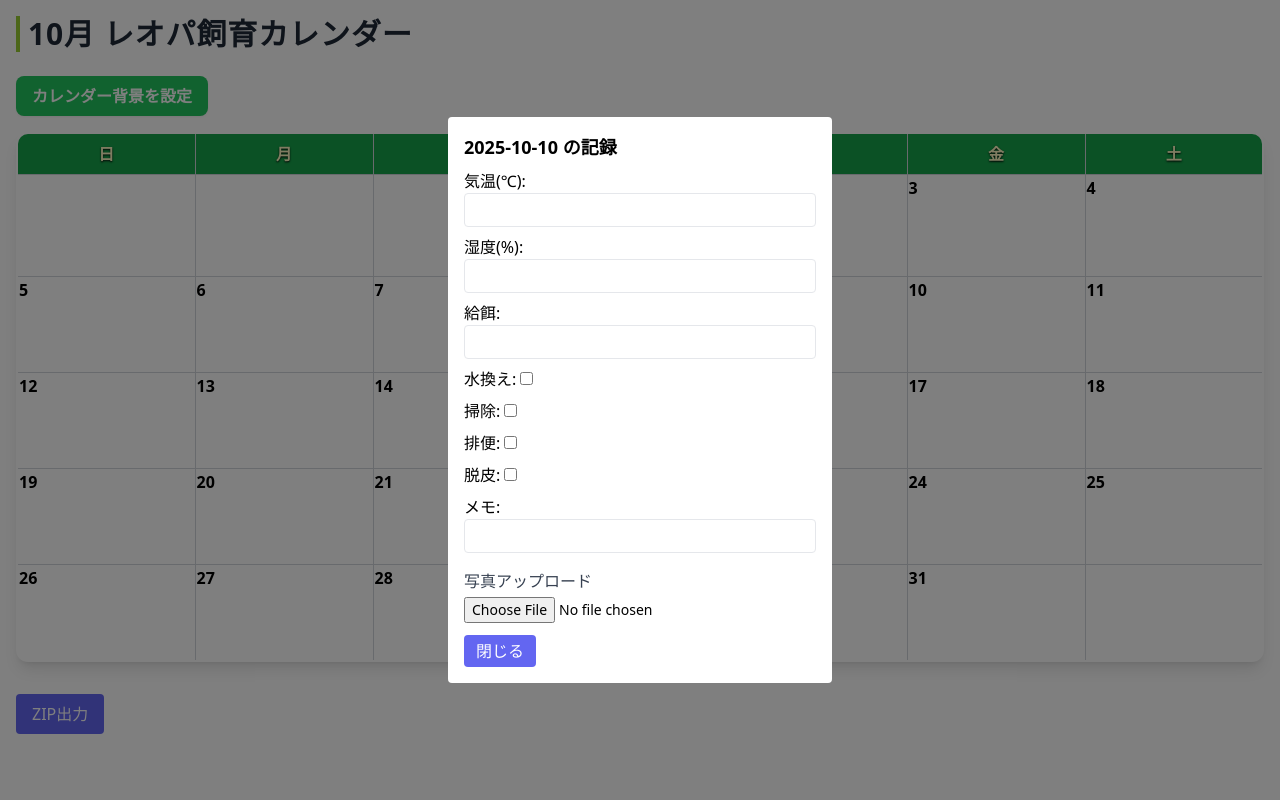
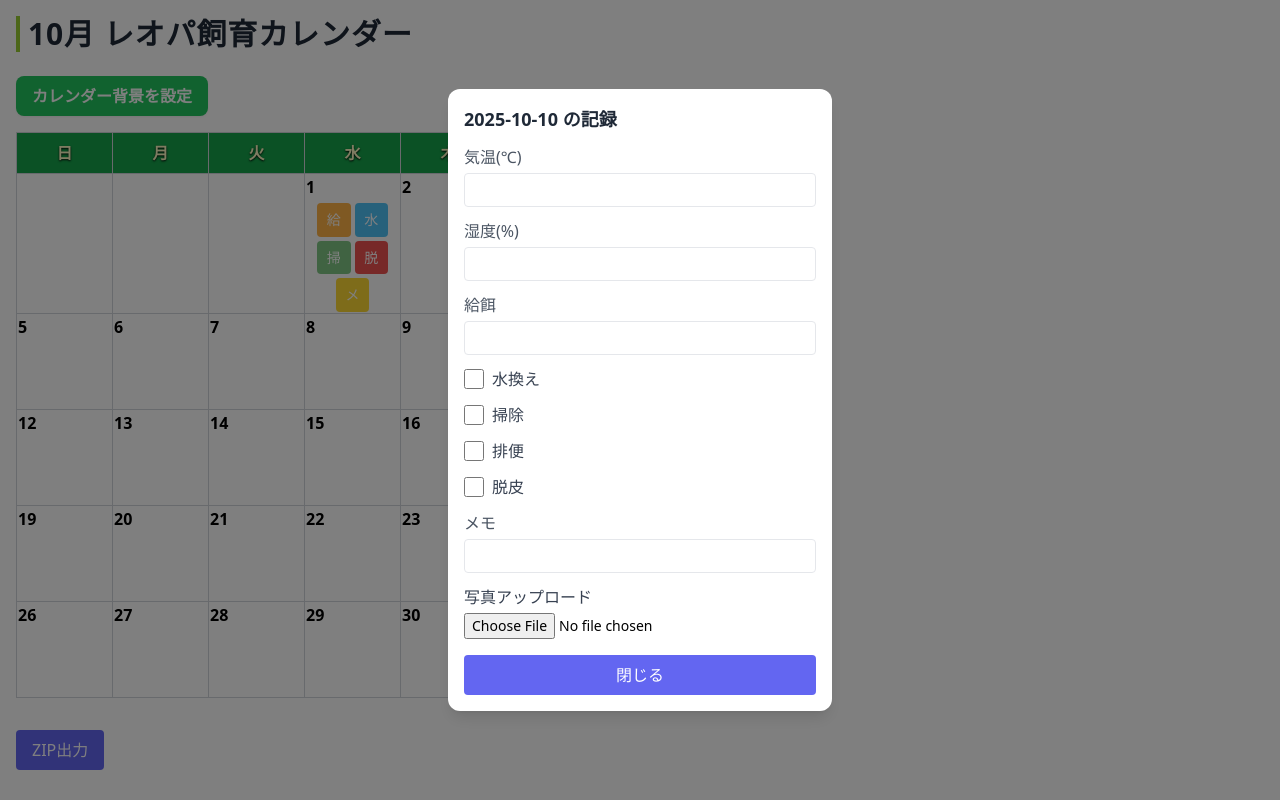
Before and after one commit to h-ichi/leopa-app, a React (Vite) app in the folder frontend/: page / in a window 1280 px wide. Both pictures are taken after a click on the element "10". Built offline with nearby package versions, Linux system fonts and the light colour scheme.

Commit message:
軽微な修正

```diff
--- a/frontend/src/components/LeopaCalendar.module.css
+++ b/frontend/src/components/LeopaCalendar.module.css
@@ -12,13 +12,7 @@
 }
 
 
-.leopaText {
-  @apply relative font-extrabold text-4xl;
-  background: linear-gradient(135deg, #6b8e23, #9acd32);
-  -webkit-background-clip: text;
-  -webkit-text-fill-color: transparent;
-  text-shadow: 2px 2px 5px rgba(0, 0, 0, 0.6);
-}
+
 
 /* 文字の上に薄く鱗パターンを重ねる */
 .leopaText::before {
@@ -31,34 +25,13 @@
 }
 
 
-
-/* カレンダー表：ここで爬虫類の鱗っぽいデザインを表現 */
-.calendarTable {
-  @apply w-full border-collapse rounded-xl overflow-hidden shadow-lg;
-  border: 2px solid #4a6b2e;
-
-  /* 鱗っぽいパターン（小さめ・控えめ） */
-  background: linear-gradient(145deg, #3a4d1c, #2f3d16);
-  background-image: radial-gradient(circle at 30% 30%, rgba(255,255,255,0.06) 1px, transparent 1px);
-  background-size: 12px 12px;
-}
-
 /* 曜日ヘッダ */
 .calendarHeader th {
   @apply bg-green-600 text-yellow-100 px-4 py-2 font-semibold;
   text-shadow: 0 1px 2px #000;
 }
 
-/* カレンダー本体のセル */
-.calendarBody td {
-  @apply border border-green-700 p-2 align-top transition-colors duration-300 cursor-pointer rounded-sm;
-  background: rgba(30, 45, 15, 0.8);
-  backdrop-filter: blur(3px);
-}
 
-.calendarBody td:hover {
-  background: linear-gradient(145deg, #4c6b2a, #3f5720);
-}
 
 /* 日付番号 */
 .dateNumber {
--- a/frontend/src/components/LeopaCalendar.tsx
+++ b/frontend/src/components/LeopaCalendar.tsx
@@ -64,16 +64,18 @@ const LeopaCalendar: React.FC = () => {
   const [selectedDate, setSelectedDate] = useState<DailyLog | null>(null);
   const [backgroundImage, setBackgroundImage] = useState<string | null>(null);
 
+  // ログ読み込み
   useEffect(() => {
     loadLogsFromDB().then(setLogs).catch(console.error);
   }, []);
 
-  // localStorageから背景画像をロード
+  // 背景画像を localStorage からロード
   useEffect(() => {
     const savedImage = localStorage.getItem('leopaCalendarBg');
     if (savedImage) setBackgroundImage(savedImage);
   }, []);
 
+  // ログ更新
   const handleChange = (field: keyof DailyLog, value: string | boolean) => {
     if (!selectedDate) return;
     const newLogs = logs.map(log =>
@@ -81,7 +83,7 @@ const LeopaCalendar: React.FC = () => {
     );
     setLogs(newLogs);
     saveLogsToDB(newLogs).catch(console.error);
-    setSelectedDate({ ...selectedDate, [field]: value });
+    setSelectedDate(prev => (prev ? { ...prev, [field]: value } : null));
   };
 
   // 背景画像アップロード
@@ -145,15 +147,14 @@ const LeopaCalendar: React.FC = () => {
         )}
       </div>
 
-
-
       {/* 背景付きカレンダー */}
       <div
         className={styles.calendarBackground}
         style={{
           backgroundImage: backgroundImage ? `url(${backgroundImage})` : 'none',
-          backgroundSize: 'cover',
+          backgroundSize: 'contain',
           backgroundPosition: 'center',
+          backgroundRepeat: 'no-repeat',
         }}
       >
         <table className={styles.calendarTable}>
--- a/frontend/src/components/LogModal.tsx
+++ b/frontend/src/components/LogModal.tsx
@@ -4,7 +4,7 @@ import type { DailyLog } from '../types';
 interface Props {
   log: DailyLog;
   checkboxFields: { key: keyof DailyLog; label: string }[];
-  onChange: (field: keyof DailyLog, value: string | boolean) => void;
+  onChange: (field: keyof DailyLog, value: string | boolean | string) => void;
   onClose: () => void;
 }
 
@@ -15,84 +15,85 @@ const LogModal: React.FC<Props> = ({ log, checkboxFields, onChange, onClose }) =
 
     const reader = new FileReader();
     reader.onload = () => {
-      onChange('photoBase64', reader.result as string); // Base64形式で保存
+      onChange('photoBase64', reader.result as string);
     };
     reader.readAsDataURL(file);
   };
+
   return (
-    <div className="fixed inset-0 bg-black bg-opacity-50 flex items-center justify-center p-4">
-      <div className="bg-white p-4 rounded w-full max-w-sm">
-        <h3 className="text-lg font-semibold mb-2">{log.date} の記録</h3>
-        <div className="space-y-2">
+    <div className="fixed inset-0 bg-black bg-opacity-50 flex items-center justify-center p-4 z-50">
+      <div className="bg-white p-4 rounded-xl w-full max-w-sm max-h-[90vh] overflow-y-auto shadow-lg">
+        <h3 className="text-lg font-semibold mb-3 text-gray-800">{log.date} の記録</h3>
+
+        <div className="space-y-3">
           <div>
-            <label>気温(℃): </label>
+            <label className="block mb-1 text-gray-600">気温(℃)</label>
             <input
               type="text"
               value={log.temp}
               onChange={e => onChange('temp', e.target.value)}
-              className="w-full border px-2 py-1 rounded"
+              className="w-full border px-2 py-1 rounded focus:outline-none focus:ring-2 focus:ring-indigo-400"
             />
           </div>
+
           <div>
-            <label>湿度(%): </label>
+            <label className="block mb-1 text-gray-600">湿度(%)</label>
             <input
               type="text"
               value={log.humidity}
               onChange={e => onChange('humidity', e.target.value)}
-              className="w-full border px-2 py-1 rounded"
+              className="w-full border px-2 py-1 rounded focus:outline-none focus:ring-2 focus:ring-indigo-400"
             />
           </div>
+
           <div>
-            <label>給餌: </label>
+            <label className="block mb-1 text-gray-600">給餌</label>
             <input
               type="text"
               value={log.feeding}
               onChange={e => onChange('feeding', e.target.value)}
-              className="w-full border px-2 py-1 rounded"
+              className="w-full border px-2 py-1 rounded focus:outline-none focus:ring-2 focus:ring-indigo-400"
             />
           </div>
 
           {checkboxFields.map(field => (
-            <div key={field.key}>
-              <label>{field.label}: </label>
+            <div key={field.key} className="flex items-center space-x-2">
               <input
                 type="checkbox"
-                checked={log[field.key] as boolean}
+                checked={!!log[field.key]}
                 onChange={e => onChange(field.key, e.target.checked)}
+                className="h-5 w-5 text-indigo-500 rounded border-gray-300"
               />
+              <label className="text-gray-700">{field.label}</label>
             </div>
           ))}
 
           <div>
-            <label>メモ: </label>
+            <label className="block mb-1 text-gray-600">メモ</label>
             <input
               type="text"
               value={log.notes}
               onChange={e => onChange('notes', e.target.value)}
-              className="w-full border px-2 py-1 rounded"
+              className="w-full border px-2 py-1 rounded focus:outline-none focus:ring-2 focus:ring-indigo-400"
             />
           </div>
-        </div>
+
           {/* 写真アップロード */}
-        <div className="mt-4">
+          <div>
             <label className="block mb-1 font-medium text-gray-700">写真アップロード</label>
-          <input
-            type="file"
-            accept="image/*"
-            onChange={handlePhotoUpload}
-            className="text-sm"
-          />
+            <input type="file" accept="image/*" onChange={handlePhotoUpload} className="text-sm" />
             {log.photoBase64 && (
               <img
                 src={log.photoBase64}
                 alt="uploaded"
-              className="mt-3 w-full h-40 object-cover rounded border"
+                className="mt-2 w-full h-40 object-cover rounded border"
               />
             )}
           </div>
+        </div>
 
         <button
-          className="mt-3 px-3 py-1 bg-indigo-500 text-white rounded"
+          className="mt-4 w-full px-3 py-2 bg-indigo-500 text-white rounded hover:bg-indigo-600 transition-colors"
           onClick={onClose}
         >
           閉じる
```
Lines whose indentation alone changed are shown as unchanged.
